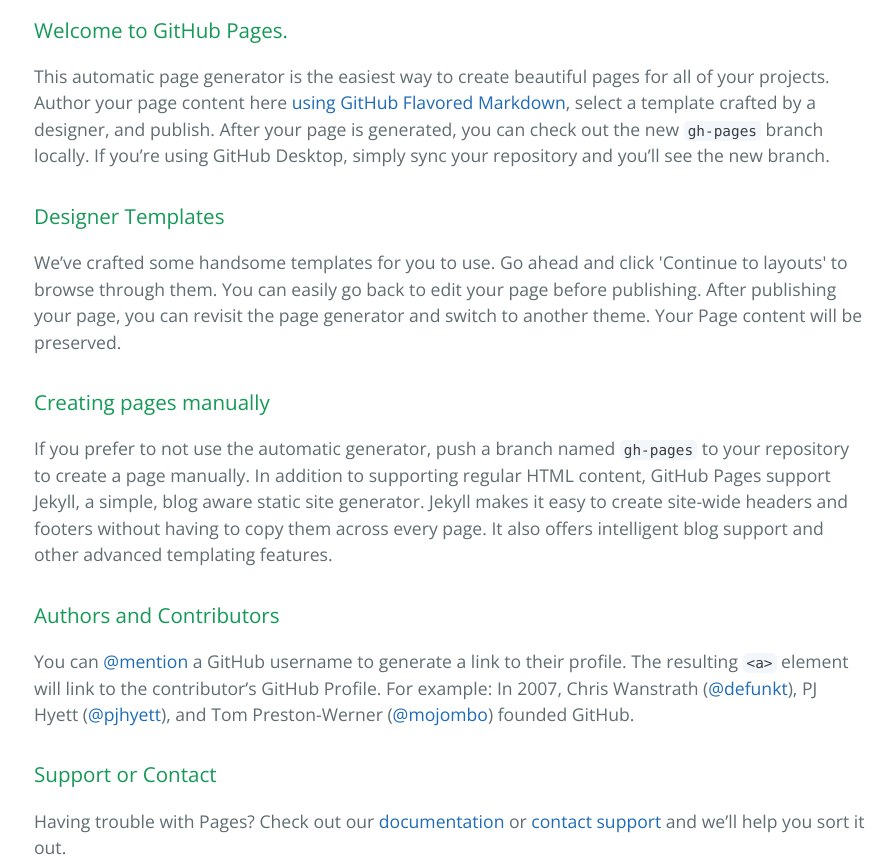
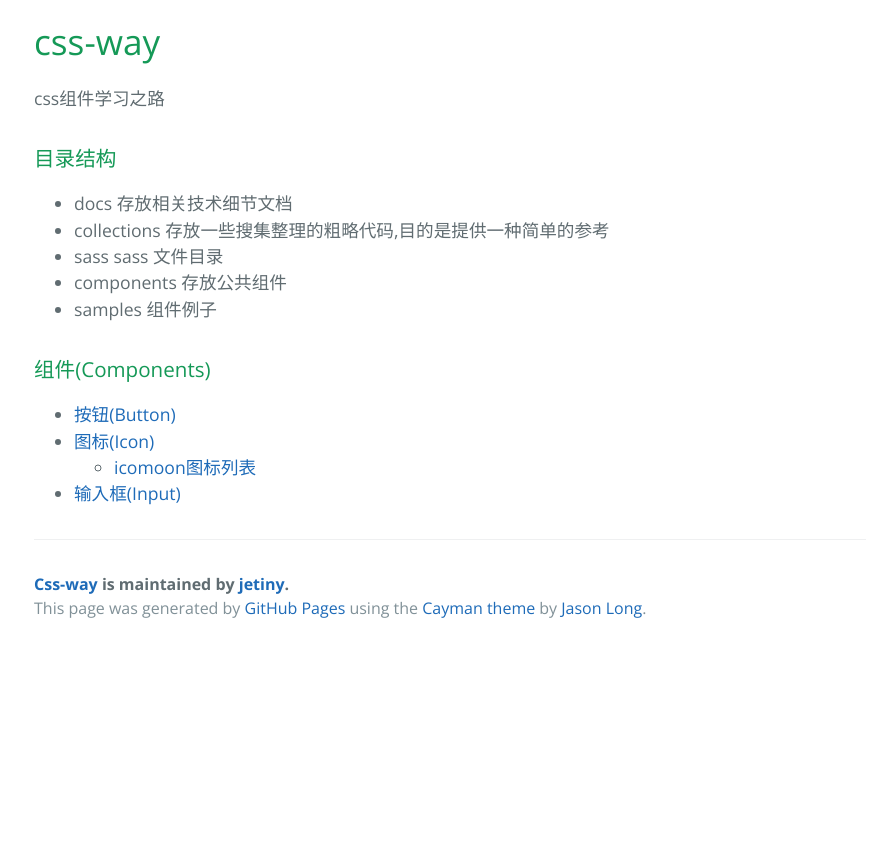
Before and after one commit to jetiny/css-way, a plain HTML site: page index.html in a window 1280 px wide. Shown: the part 400-1264 px from the top of the page, without its empty margins (190-1082 px from the left). After the commit the page ends 1052 px from the top, so only its background shows below. Drawn offline with nearby package versions, Linux system fonts and the light colour scheme.

```diff
--- a/index.html
+++ b/index.html
@@ -19,30 +19,36 @@
     </section>
 
     <section class="main-content">
-      <h3>
-<a id="welcome-to-github-pages" class="anchor" href="#welcome-to-github-pages" aria-hidden="true"><span class="octicon octicon-link"></span></a>Welcome to GitHub Pages.</h3>
+      <h1>
+<a id="css-way" class="anchor" href="#css-way" aria-hidden="true"><span class="octicon octicon-link"></span></a>css-way</h1>
 
-<p>This automatic page generator is the easiest way to create beautiful pages for all of your projects. Author your page content here <a href="https://guides.github.com/features/mastering-markdown/">using GitHub Flavored Markdown</a>, select a template crafted by a designer, and publish. After your page is generated, you can check out the new <code>gh-pages</code> branch locally. If you’re using GitHub Desktop, simply sync your repository and you’ll see the new branch.</p>
+<p>css组件学习之路</p>
 
 <h3>
-<a id="designer-templates" class="anchor" href="#designer-templates" aria-hidden="true"><span class="octicon octicon-link"></span></a>Designer Templates</h3>
+<a id="目录结构" class="anchor" href="#%E7%9B%AE%E5%BD%95%E7%BB%93%E6%9E%84" aria-hidden="true"><span class="octicon octicon-link"></span></a>目录结构</h3>
 
-<p>We’ve crafted some handsome templates for you to use. Go ahead and click 'Continue to layouts' to browse through them. You can easily go back to edit your page before publishing. After publishing your page, you can revisit the page generator and switch to another theme. Your Page content will be preserved.</p>
+<ul>
+<li>docs                存放相关技术细节文档</li>
+<li>collections         存放一些搜集整理的粗略代码,目的是提供一种简单的参考</li>
+<li>sass                sass 文件目录</li>
+<li>components          存放公共组件</li>
+<li>samples             组件例子</li>
+</ul>
 
 <h3>
-<a id="creating-pages-manually" class="anchor" href="#creating-pages-manually" aria-hidden="true"><span class="octicon octicon-link"></span></a>Creating pages manually</h3>
+<a id="组件components" class="anchor" href="#%E7%BB%84%E4%BB%B6components" aria-hidden="true"><span class="octicon octicon-link"></span></a>组件(Components)</h3>
 
-<p>If you prefer to not use the automatic generator, push a branch named <code>gh-pages</code> to your repository to create a page manually. In addition to supporting regular HTML content, GitHub Pages support Jekyll, a simple, blog aware static site generator. Jekyll makes it easy to create site-wide headers and footers without having to copy them across every page. It also offers intelligent blog support and other advanced templating features.</p>
+<ul>
+<li><a href="dist/simples/button.html">按钮(Button)</a></li>
+<li>
+<a href="dist/simples/icon.html">图标(Icon)</a>
 
-<h3>
-<a id="authors-and-contributors" class="anchor" href="#authors-and-contributors" aria-hidden="true"><span class="octicon octicon-link"></span></a>Authors and Contributors</h3>
-
-<p>You can <a href="https://github.com/blog/821" class="user-mention">@mention</a> a GitHub username to generate a link to their profile. The resulting <code>&lt;a&gt;</code> element will link to the contributor’s GitHub Profile. For example: In 2007, Chris Wanstrath (<a href="https://github.com/defunkt" class="user-mention">@defunkt</a>), PJ Hyett (<a href="https://github.com/pjhyett" class="user-mention">@pjhyett</a>), and Tom Preston-Werner (<a href="https://github.com/mojombo" class="user-mention">@mojombo</a>) founded GitHub.</p>
-
-<h3>
-<a id="support-or-contact" class="anchor" href="#support-or-contact" aria-hidden="true"><span class="octicon octicon-link"></span></a>Support or Contact</h3>
-
-<p>Having trouble with Pages? Check out our <a href="https://help.github.com/pages">documentation</a> or <a href="https://github.com/contact">contact support</a> and we’ll help you sort it out.</p>
+<ul>
+<li><a href="dist/simples/icon-icomoon.html">icomoon图标列表</a></li>
+</ul>
+</li>
+<li><a href="dist/simples/input.html">输入框(Input)</a></li>
+</ul>
 
       <footer class="site-footer">
         <span class="site-footer-owner"><a href="https://github.com/jetiny/css-way">Css-way</a> is maintained by <a href="https://github.com/jetiny">jetiny</a>.</span>
```
Also changed, not shown: params.json (+1 -1 lines).
